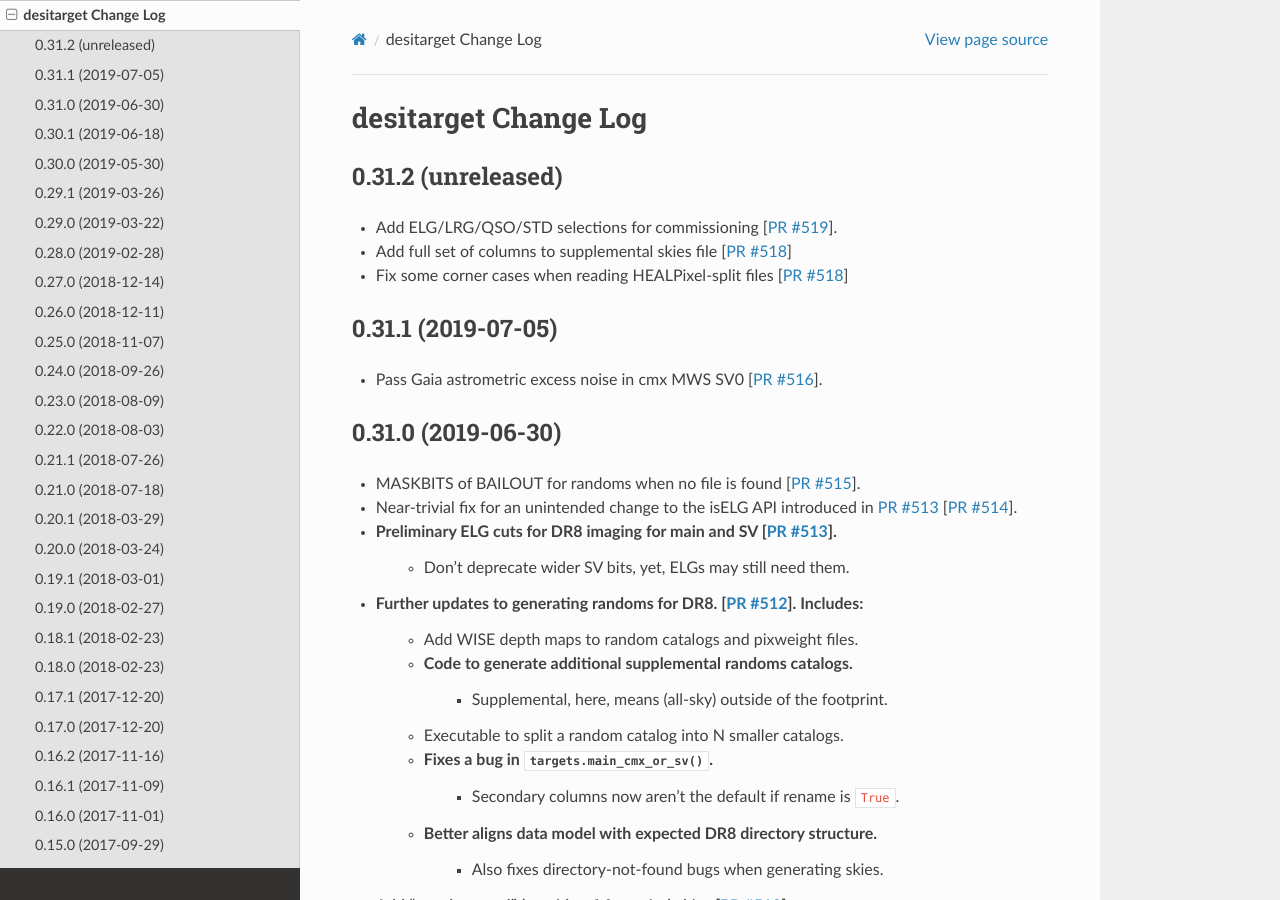
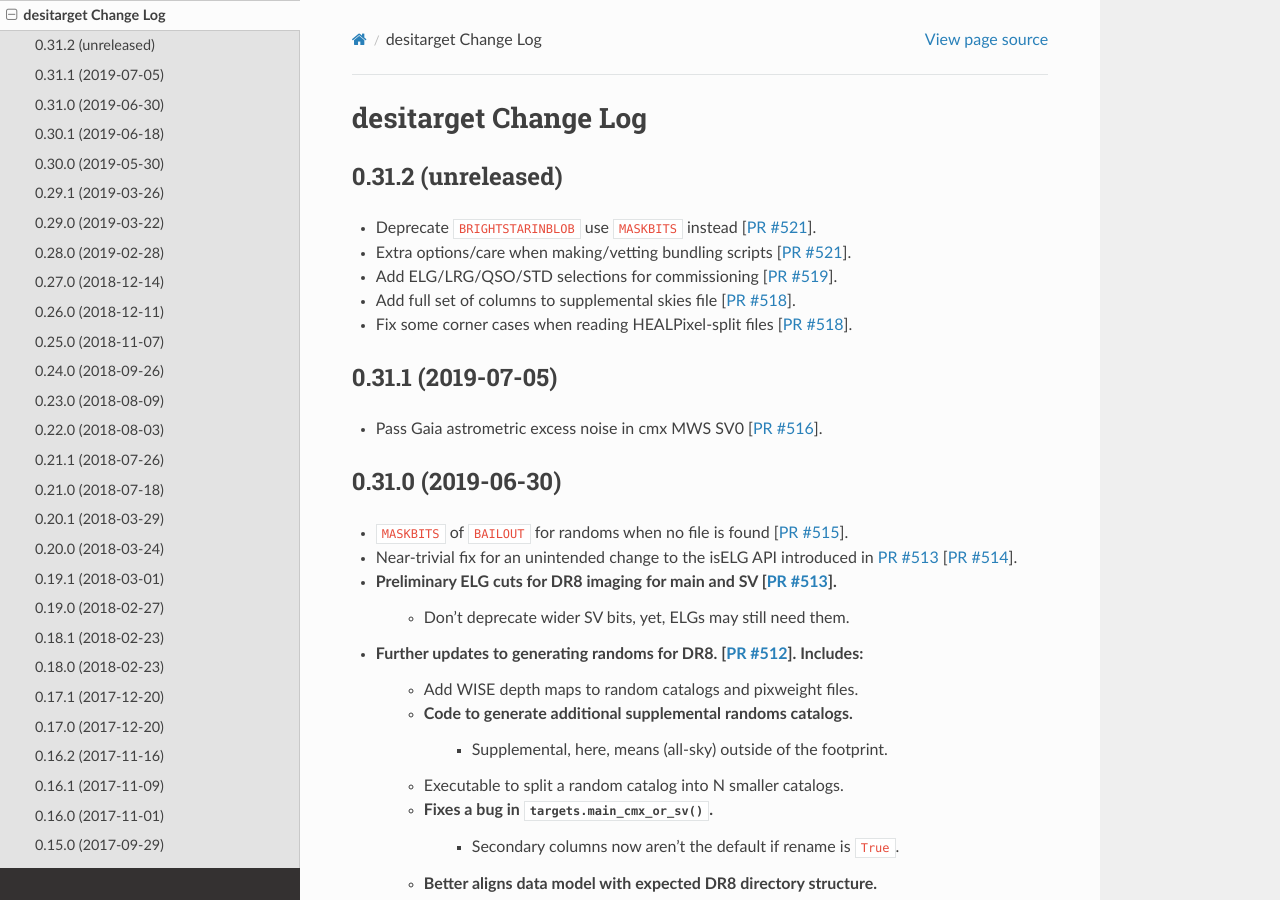
Before and after one commit to desihub/desitarget, a Sphinx documentation site: the page built from doc/changes.rst, in a window 1280 px wide and 900 px high. Built offline with Sphinx 7.4.7 and the Read the Docs theme 2.0.0, drawn with Linux system fonts in a browser that asks for light colours.

Commit message:
update changes docs

```diff
--- a/doc/changes.rst
+++ b/doc/changes.rst
@@ -5,12 +5,15 @@ desitarget Change Log
 0.31.2 (unreleased)
 -------------------
 
+* Deprecate ``BRIGHTSTARINBLOB`` use ``MASKBITS`` instead [`PR #521`_].
+* Extra options/care when making/vetting bundling scripts [`PR #521`_].
 * Add ELG/LRG/QSO/STD selections for commissioning [`PR #519`_].
-* Add full set of columns to supplemental skies file [`PR #518`_]
-* Fix some corner cases when reading HEALPixel-split files [`PR #518`_]
+* Add full set of columns to supplemental skies file [`PR #518`_].
+* Fix some corner cases when reading HEALPixel-split files [`PR #518`_].
 
 .. _`PR #518`: https://github.com/desihub/desitarget/pull/518
 .. _`PR #519`: https://github.com/desihub/desitarget/pull/519
+.. _`PR #521`: https://github.com/desihub/desitarget/pull/521
 
 0.31.1 (2019-07-05)
 -------------------
@@ -22,7 +25,7 @@ desitarget Change Log
 0.31.0 (2019-06-30)
 -------------------
 
-* MASKBITS of BAILOUT for randoms when no file is found [`PR #515`_].
+* ``MASKBITS`` of ``BAILOUT`` for randoms when no file is found [`PR #515`_].
 * Near-trivial fix for an unintended change to the isELG API introduced in `PR
   #513`_ [`PR #514`_].
 * Preliminary ELG cuts for DR8 imaging for main and SV [`PR #513`_].
```
